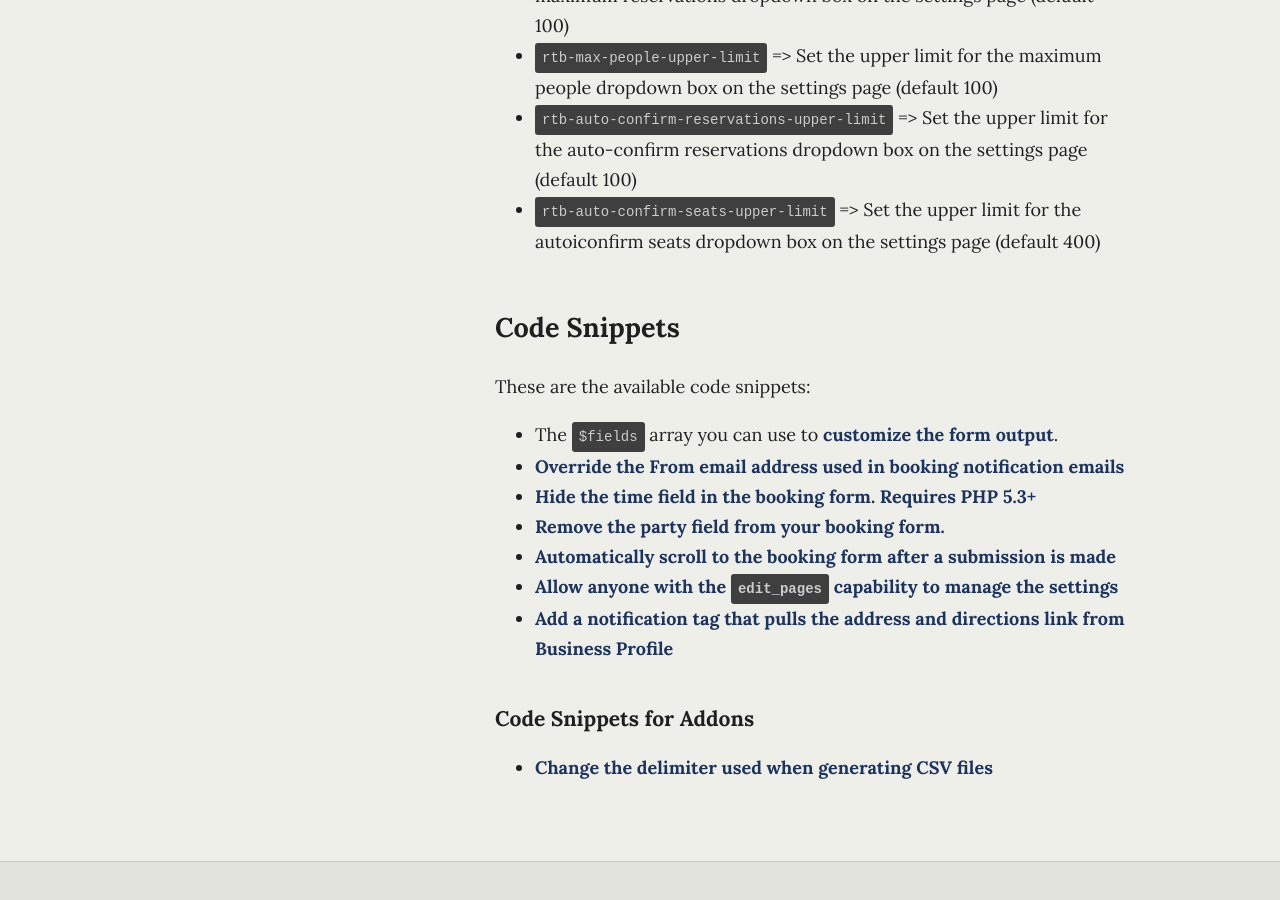
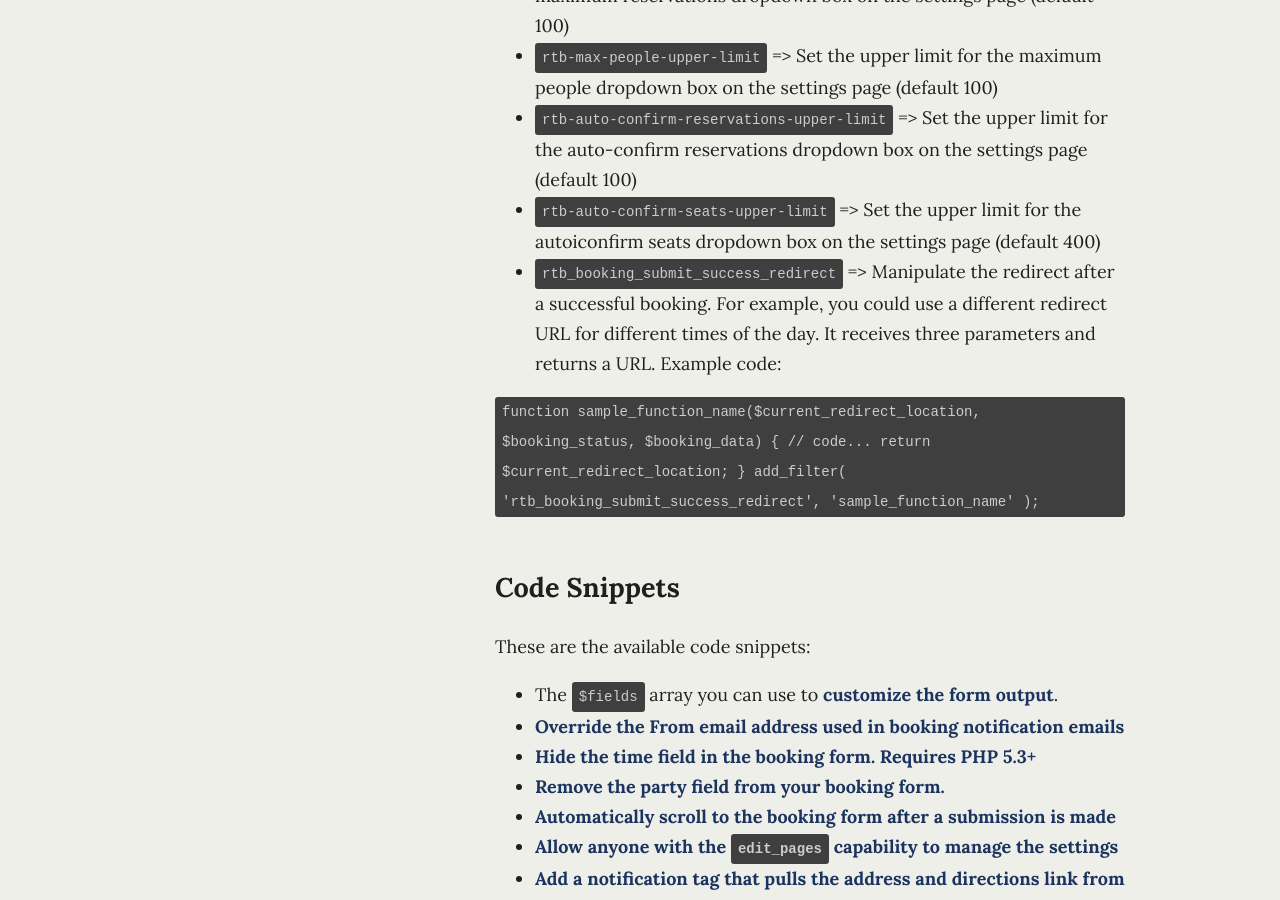
Before and after one commit to fivestarplugins/fivestarplugins.github.io, a Jekyll site: the page built from plugins/restaurant-reservations/developer/index.md, in a window 1280 px wide and 900 px high, scrolled down 1051 px. Built offline with Jekyll 4.4.1, drawn with Linux system fonts in a browser that asks for light colours.

Commit message:
updating RTB filter section

```diff
--- a/plugins/restaurant-reservations/developer/index.md
+++ b/plugins/restaurant-reservations/developer/index.md
@@ -21,6 +21,14 @@ These are the available filters. You could, for example, use these in your theme
 - `rtb-max-people-upper-limit` => Set the upper limit for the maximum people dropdown box on the settings page (default 100)
 - `rtb-auto-confirm-reservations-upper-limit` => Set the upper limit for the auto-confirm reservations dropdown box on the settings page (default 100)
 - `rtb-auto-confirm-seats-upper-limit` => Set the upper limit for the autoiconfirm seats dropdown box on the settings page (default 400)
+- `rtb_booking_submit_success_redirect` => Manipulate the redirect after a successful booking. For example, you could use a different redirect URL for different times of the day. It receives three parameters and returns a URL. Example code:
+
+`function sample_function_name($current_redirect_location, $booking_status, $booking_data) {
+    // code...
+    return $current_redirect_location;
+}
+add_filter( 'rtb_booking_submit_success_redirect', 'sample_function_name' );
+`
 
 ## Code Snippets
 
```
